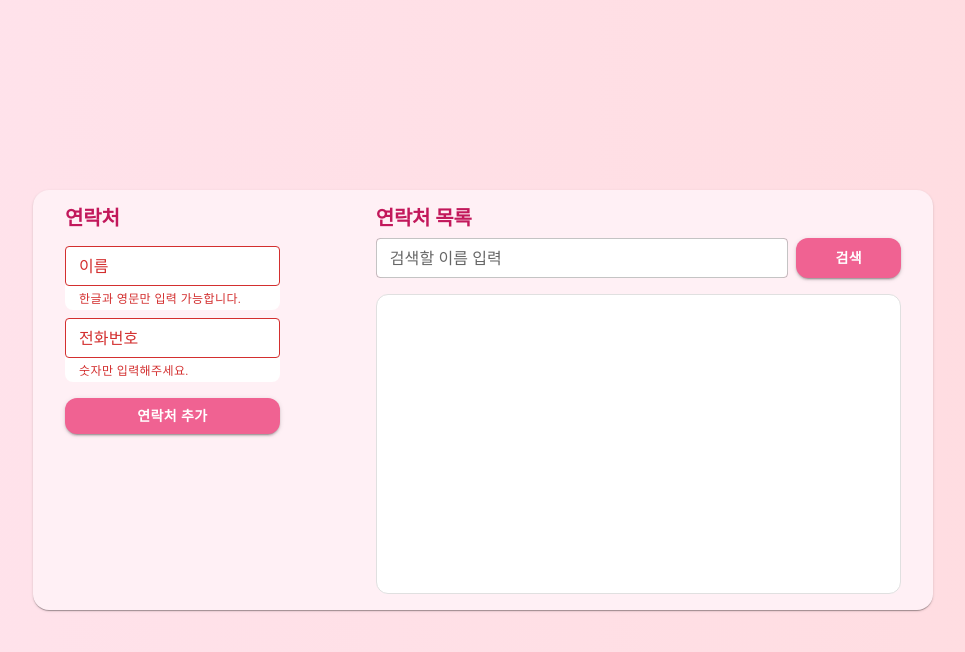
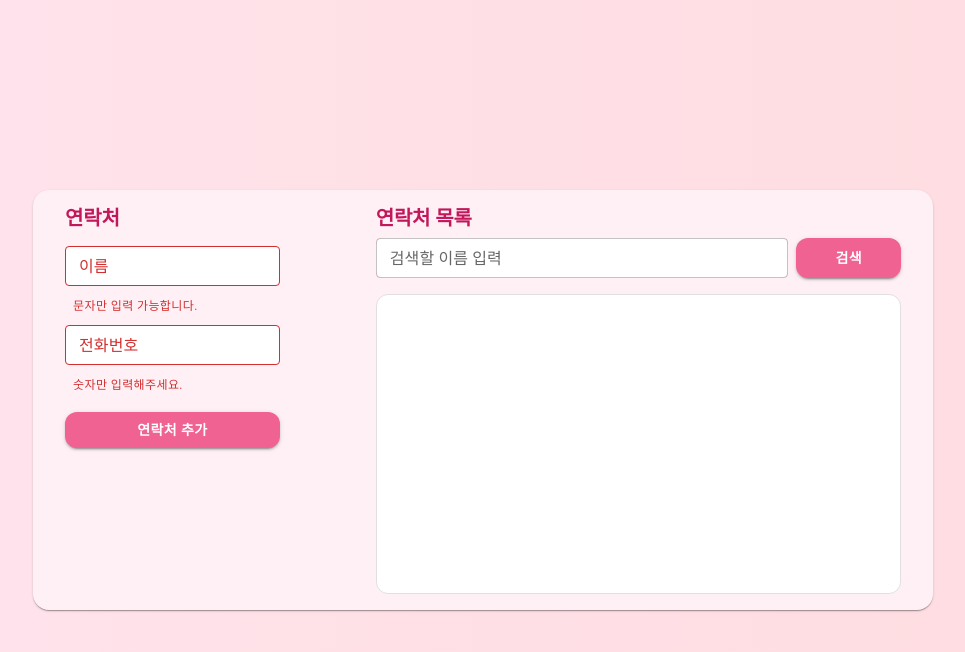
Before and after one commit to rollydream/conoona, a React (Vite) app: page / in a window 1280 px wide. Both pictures are taken after a click on the button "연락처 추가". Shown: the top 652 px of the page, without its empty margins (157-1122 px from the left). Built offline with nearby package versions, Linux system fonts and the light colour scheme.

Commit message:
250414 수정

```diff
--- a/src/component_250413/ContactForm.jsx
+++ b/src/component_250413/ContactForm.jsx
@@ -20,15 +20,18 @@ const ContactForm = () => {
   const validatePhoneNumber = (value) => /^\d+$/.test(value.trim())
 
   const handleAddContact = () => {
-    const isNameValid = validateName(name)
-    const isPhoneValid = validatePhoneNumber(phoneNumber)
+    const trimmedName = name.trim()
+    const trimmedPhone = phoneNumber.trim()
+
+    const isNameValid = validateName(trimmedName)
+    const isPhoneValid = validatePhoneNumber(trimmedPhone)
 
     setNameError(!isNameValid)
     setPhoneNumberError(!isPhoneValid)
 
     if (!isNameValid || !isPhoneValid) return
 
-    addContact(name.trim(), phoneNumber.trim())
+    addContact(trimmedName, trimmedPhone)
     setName('')
     setPhoneNumber('')
   }
@@ -52,28 +55,42 @@ const ContactForm = () => {
         variant="outlined"
         value={name}
         onChange={(e) => setName(e.target.value)}
-        onBlur={() => setNameError(!validateName(name))}
         fullWidth
         sx={{ bgcolor: 'white', borderRadius: 2 }}
         size="small"
         error={nameError}
-        helperText={nameError ? '한글과 영문만 입력 가능합니다.' : ''}
-        inputProps={{ inputMode: 'text' }}
+        slotProps={{
+          input: {
+            inputMode: 'text',
+          },
+        }}
       />
+      {nameError && (
+        <FormHelperText sx={{ color: 'error.main', ml: 1 }}>
+          문자만 입력 가능합니다.
+        </FormHelperText>
+      )}
 
       <TextField
         label="전화번호"
         variant="outlined"
         value={phoneNumber}
         onChange={(e) => setPhoneNumber(e.target.value)}
-        onBlur={() => setPhoneNumberError(!validatePhoneNumber(phoneNumber))}
         fullWidth
         sx={{ bgcolor: 'white', borderRadius: 2 }}
         size="small"
         error={phoneNumberError}
-        helperText={phoneNumberError ? '숫자만 입력해주세요.' : ''}
-        inputProps={{ inputMode: 'numeric' }}
+        slotProps={{
+          input: {
+            inputMode: 'numeric',
+          },
+        }}
       />
+      {phoneNumberError && (
+        <FormHelperText sx={{ color: 'error.main', ml: 1 }}>
+          숫자만 입력해주세요.
+        </FormHelperText>
+      )}
 
       <Button
         variant="contained"
```
